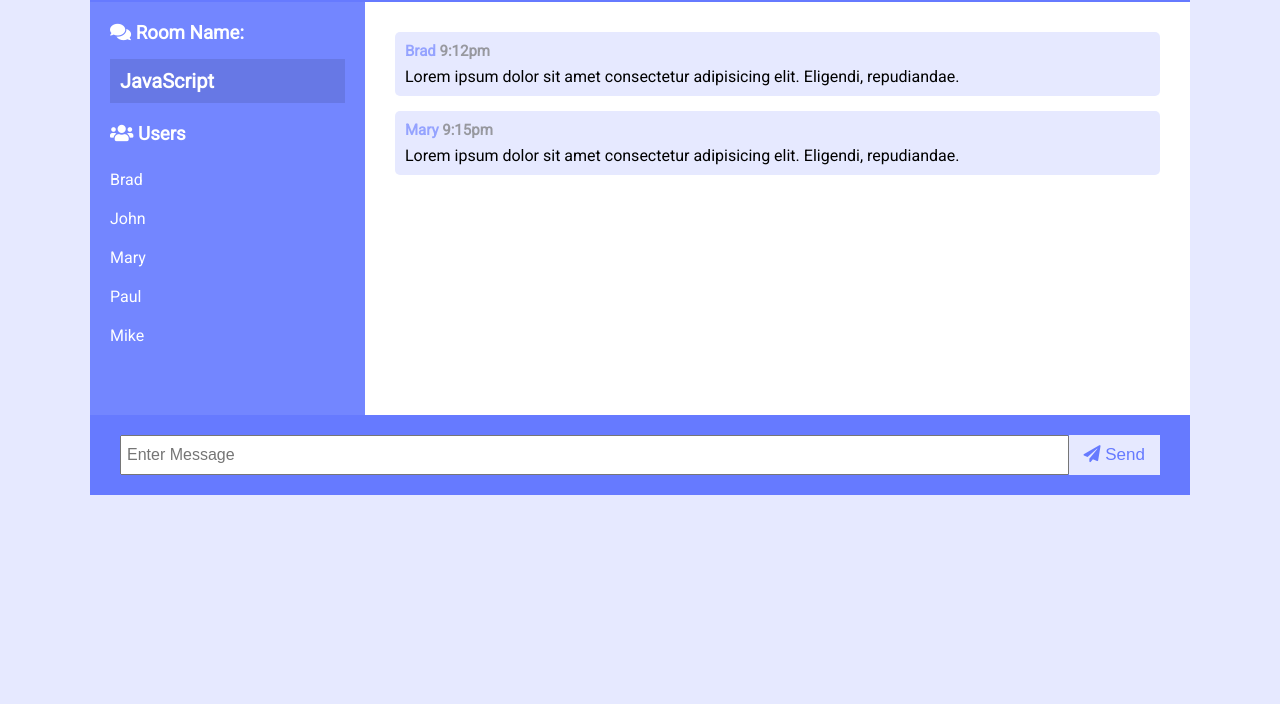
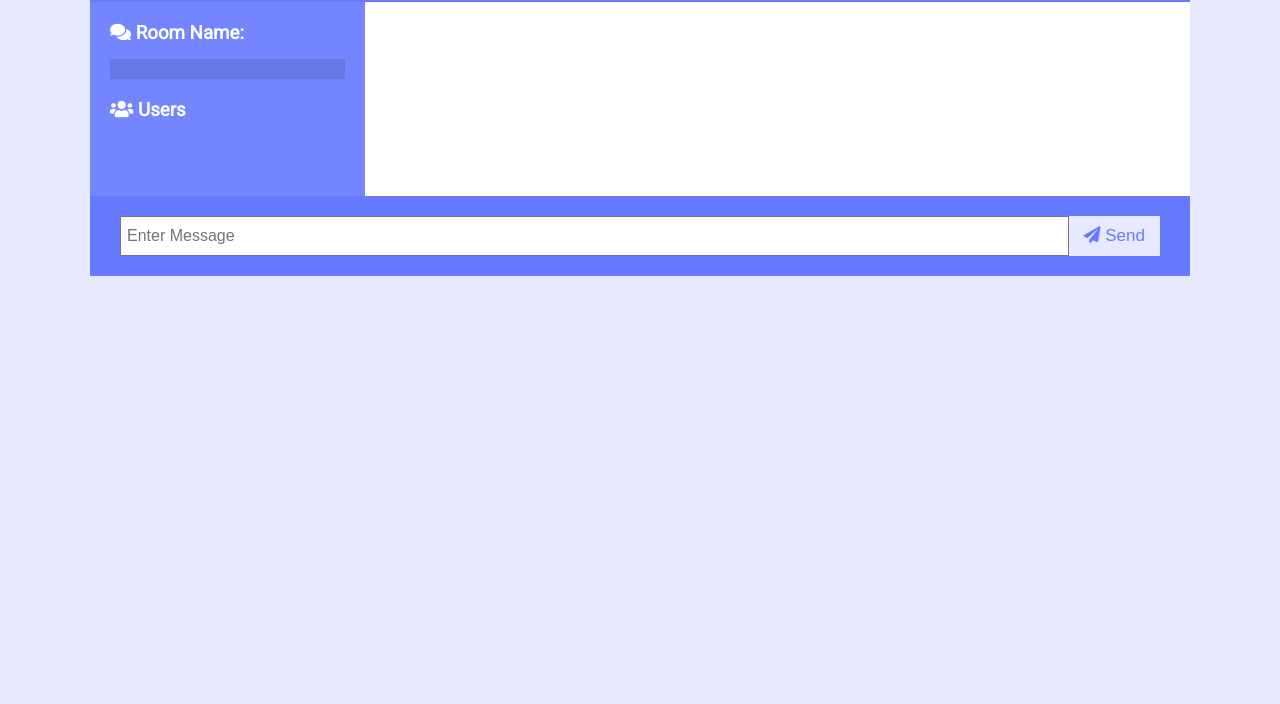
Before and after one commit to OtiDavidChibueze/CHAT_APP_PROJECT, a plain HTML site: page public/chat.html in a window 1280 px wide. Shown: the part 96-800 px from the top of the page. Drawn offline with nearby package versions, Linux system fonts and the light colour scheme.

Commit message:
info: Updated ChatHtml

```diff
--- a/public/chat.html
+++ b/public/chat.html
@@ -5,42 +5,23 @@
   <meta name="viewport" content="width=device-width, initial-scale=1.0">
   <link rel="stylesheet" href="https://cdnjs.cloudflare.com/ajax/libs/font-awesome/5.12.1/css/all.min.css" integrity="sha256-mmgLkCYLUQbXn0B1SRqzHar6dCnv9oZFPEC1g1cwlkk=" crossorigin="anonymous" />
   <link rel="stylesheet" href="./css/styles.css">
-  <title>ChatCord App</title>
+  <title>DAVID'S CHAT-APP</title>
 </head>
 <body>
   <div class="chat-container">
     <header class="chat-header">
-      <h1><i class="fas fa-smile"></i> ChatCord</h1>
-      <a href="index.html" class="btn">Leave Room</a>
+      <h1><i class="fas fa-smile"></i> COMPANY CHAT-APP</h1>
+      <a href="./index.html" class="btn">Leave Room</a>
     </header>
     <main class="chat-main">
       <div class="chat-sidebar">
         <h3><i class="fas fa-comments"></i> Room Name:</h3>
-        <h2 id="room-name">JavaScript</h2>
+        <h2 id="room-name"></h2>
         <h3><i class="fas fa-users"></i> Users</h3>
-        <ul id="users">
-          <li>Brad</li>
-          <li>John</li>
-          <li>Mary</li>
-          <li>Paul</li>
-          <li>Mike</li>
-        </ul>
+        <ul id="users"></ul>
       </div>
       <div class="chat-messages">
-					<div class="message">
-						<p class="meta">Brad <span>9:12pm</span></p>
-						<p class="text">
-							Lorem ipsum dolor sit amet consectetur adipisicing elit. Eligendi,
-							repudiandae.
-						</p>
-					</div>
-					<div class="message">
-						<p class="meta">Mary <span>9:15pm</span></p>
-						<p class="text">
-							Lorem ipsum dolor sit amet consectetur adipisicing elit. Eligendi,
-							repudiandae.
-						</p>
-					</div>
+
       </div>
     </main>
     <div class="chat-form-container">
@@ -56,7 +37,8 @@
       </form>
     </div>
   </div>
-
+  <script src="https://cdnjs.cloudflare.com/ajax/libs/qs/6.11.2/qs.min.js" integrity="sha512-vCegEXqPUYpZsTGz2lk0jaQ1psxtFeniVJACAXhMVxuoYa/N4nZkjoVFOxLwP7uGeQOoemiz7DQrIpRTj4IBPw==" crossorigin="anonymous" referrerpolicy="no-referrer"></script>
+<script src="/socket.io/socket.io.js"></script>
   <script src='./js/main.js'></script>
 </body>
 </html>
```
